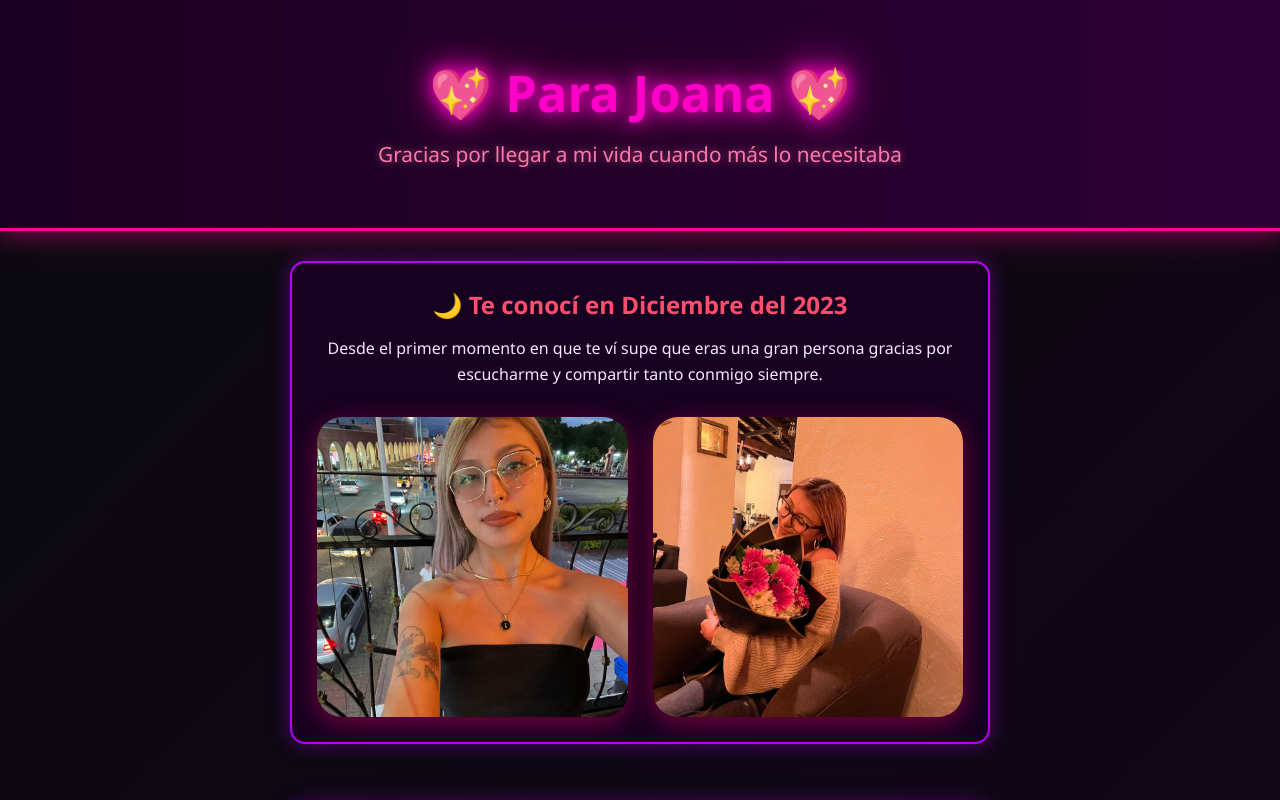
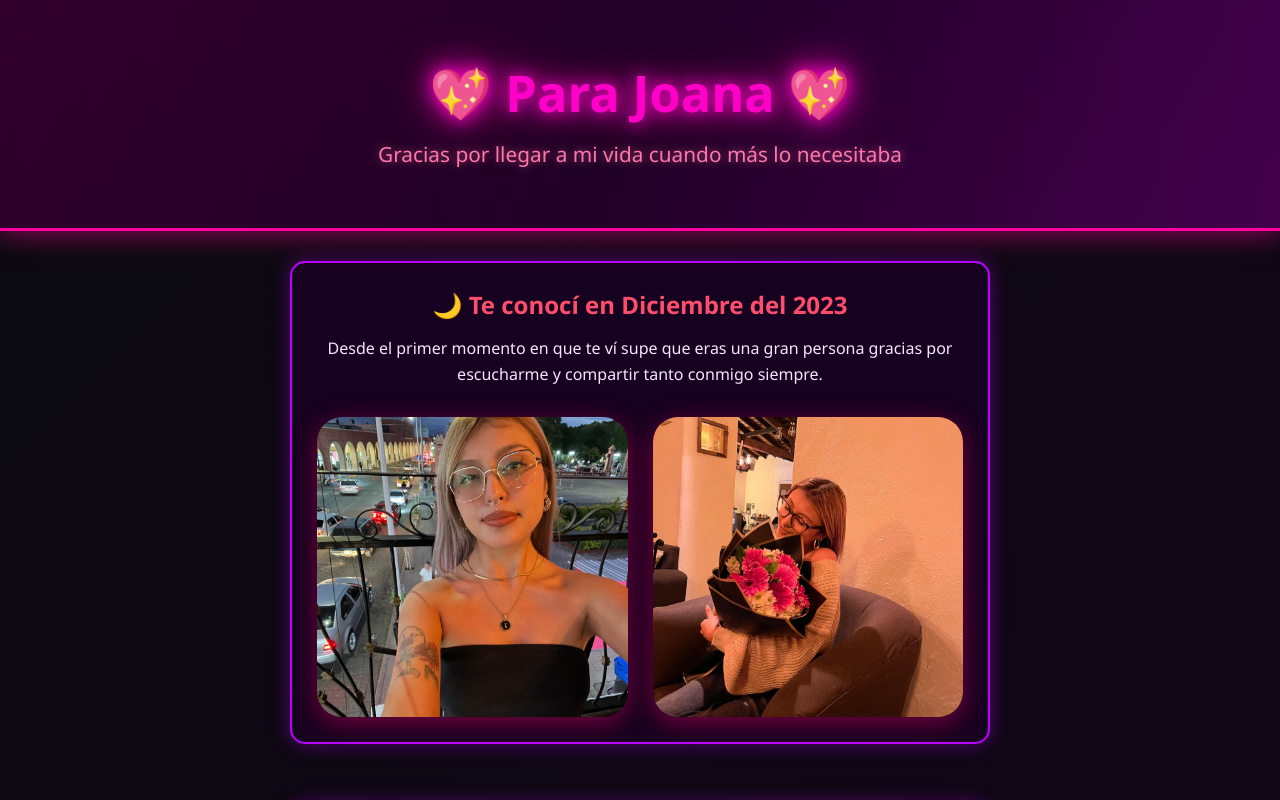
Before and after one commit to Socru/JoanitaPage, a plain HTML site: page index.html in a window 1280 px wide. Shown: the top 800 px of the page. Drawn offline with Linux system fonts and the light colour scheme.

Commit message:
Update style.css
css correcto

```diff
--- a/style.css
+++ b/style.css
@@ -49,6 +49,7 @@ header::before {
     content: '';
     position: absolute;
     inset: 0;
+    background: linear-gradient(120deg, rgba(255,0,150,0.1), rgba(0,0,0,0.1), rgba(255,0,255,0.1));
     pointer-events: none;
     animation: moverBrillo 5s linear infinite;
     z-index: 0;
```
